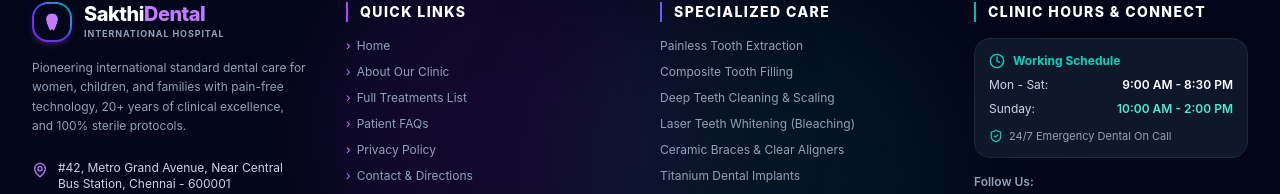
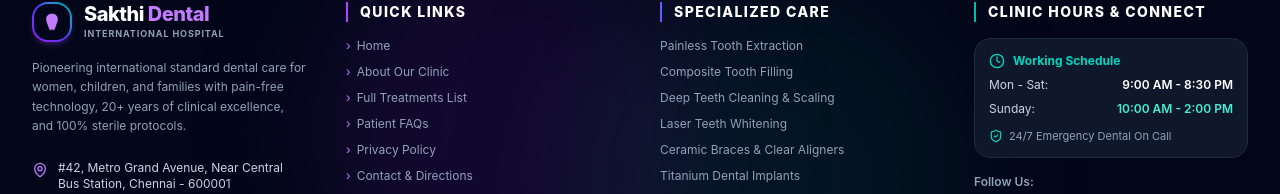
Before and after one commit to sadhukhanankita2025/sakthi-dental-clinic, a React (Vite) app: page / in a window 1280 px wide. Shown: the part 6767-6961 px from the top of the page. Built offline with nearby package versions, Linux system fonts and the light colour scheme.

Commit message:
Fix footer JSX and social icons

```diff
--- a/src/components/Footer.jsx
+++ b/src/components/Footer.jsx
@@ -11,8 +11,7 @@
 
 /* =========================================================
    SOCIAL MEDIA ICONS
-   Using inline SVG instead of lucide-react because
-   Facebook / Instagram / YouTube are brand icons.
+   Inline SVG avoids lucide-react brand icon errors.
 ========================================================= */
 
 function InstagramIcon({ className = "w-4 h-4" }) {
@@ -29,7 +28,13 @@
     >
       <rect x="3" y="3" width="18" height="18" rx="5" />
       <circle cx="12" cy="12" r="4" />
-      <circle cx="17.5" cy="6.5" r="1" fill="currentColor" stroke="none" />
+      <circle
+        cx="17.5"
+        cy="6.5"
+        r="1"
+        fill="currentColor"
+        stroke="none"
+      />
     </svg>
   );
 }
@@ -65,7 +70,7 @@
     <footer className="relative bg-slate-950 text-slate-300 pt-16 pb-8 overflow-hidden border-t border-purple-950/80">
 
       {/* =====================================================
-          BACKGROUND SOFT GLOW BLOBS
+          BACKGROUND GLOW
       ====================================================== */}
 
       <div className="absolute top-0 left-1/4 w-96 h-96 bg-purple-900/20 rounded-full blur-3xl pointer-events-none" />
@@ -87,9 +92,10 @@
           <div className="space-y-4">
 
             {/* Logo */}
+
             <Link to="/" className="flex items-center gap-3">
 
-              <div className="w-10 h-10 rounded-2xl bg-linear-to-tr from-purple-600 via-indigo-600 to-teal-500 p-0.5 shadow-md shadow-purple-500/20">
+              <div className="w-10 h-10 rounded-2xl bg-gradient-to-tr from-purple-600 via-indigo-600 to-teal-500 p-0.5 shadow-md shadow-purple-500/20">
 
                 <div className="w-full h-full bg-slate-950 rounded-[14px] flex items-center justify-center text-purple-400">
 
@@ -102,13 +108,14 @@
                   </svg>
 
                 </div>
+
               </div>
 
               <div className="flex flex-col">
 
                 <span className="text-xl font-extrabold tracking-tight text-white leading-tight">
                   Sakthi
-                  <span className="text-purple-400">Dental</span>
+                  <span className="text-purple-400"> Dental</span>
                 </span>
 
                 <span className="text-[9px] font-bold text-slate-400 uppercase tracking-widest">
@@ -120,16 +127,19 @@
             </Link>
 
             {/* Description */}
-            <p className="text-xs text-slate-400 leading-relaxed font-normal">
+
+            <p className="text-xs text-slate-400 leading-relaxed">
               Pioneering international standard dental care for women,
               children, and families with pain-free technology, 20+ years of
               clinical excellence, and 100% sterile protocols.
             </p>
 
             {/* Contact Details */}
+
             <div className="pt-2 space-y-2 text-xs">
 
               {/* Address */}
+
               <div className="flex items-start gap-2.5 text-slate-300">
 
                 <MapPin className="w-4 h-4 text-purple-400 shrink-0 mt-0.5" />
@@ -142,6 +152,7 @@
               </div>
 
               {/* Phone */}
+
               <div className="flex items-center gap-2.5 text-slate-300">
 
                 <Phone className="w-4 h-4 text-indigo-400 shrink-0" />
@@ -156,6 +167,7 @@
               </div>
 
               {/* Email */}
+
               <div className="flex items-center gap-2.5 text-slate-300">
 
                 <Mail className="w-4 h-4 text-teal-400 shrink-0" />
@@ -293,7 +305,7 @@
                   to="/treatments?cat=Cosmetic+Dentistry"
                   className="hover:text-indigo-400 transition-colors"
                 >
-                  Laser Teeth Whitening (Bleaching)
+                  Laser Teeth Whitening
                 </Link>
               </li>
 
@@ -339,6 +351,7 @@
             </h4>
 
             {/* Working Schedule */}
+
             <div className="p-3.5 rounded-2xl bg-slate-900 border border-slate-800 space-y-2 text-xs">
 
               <div className="flex items-center gap-2 text-teal-400 font-bold">
@@ -380,6 +393,7 @@
             </div>
 
             {/* Social Media */}
+
             <div className="space-y-2">
 
               <span className="text-xs font-semibold text-slate-400 block">
@@ -389,6 +403,7 @@
               <div className="flex items-center gap-2">
 
                 {/* Instagram */}
+
                 <a
                   href="https://instagram.com"
                   target="_blank"
@@ -400,6 +415,7 @@
                 </a>
 
                 {/* Facebook */}
+
                 <a
                   href="https://facebook.com"
                   target="_blank"
@@ -411,6 +427,7 @@
                 </a>
 
                 {/* YouTube */}
+
                 <a
                   href="https://youtube.com"
                   target="_blank"
@@ -452,9 +469,13 @@
             <span>•</span>
 
             <span className="flex items-center gap-1">
+
               Crafted with
+
               <Heart className="w-3 h-3 text-purple-400 fill-current" />
+
               for Healthy Smiles
+
             </span>
 
           </div>
@@ -462,6 +483,7 @@
         </div>
 
       </div>
+
     </footer>
   );
 }
```
